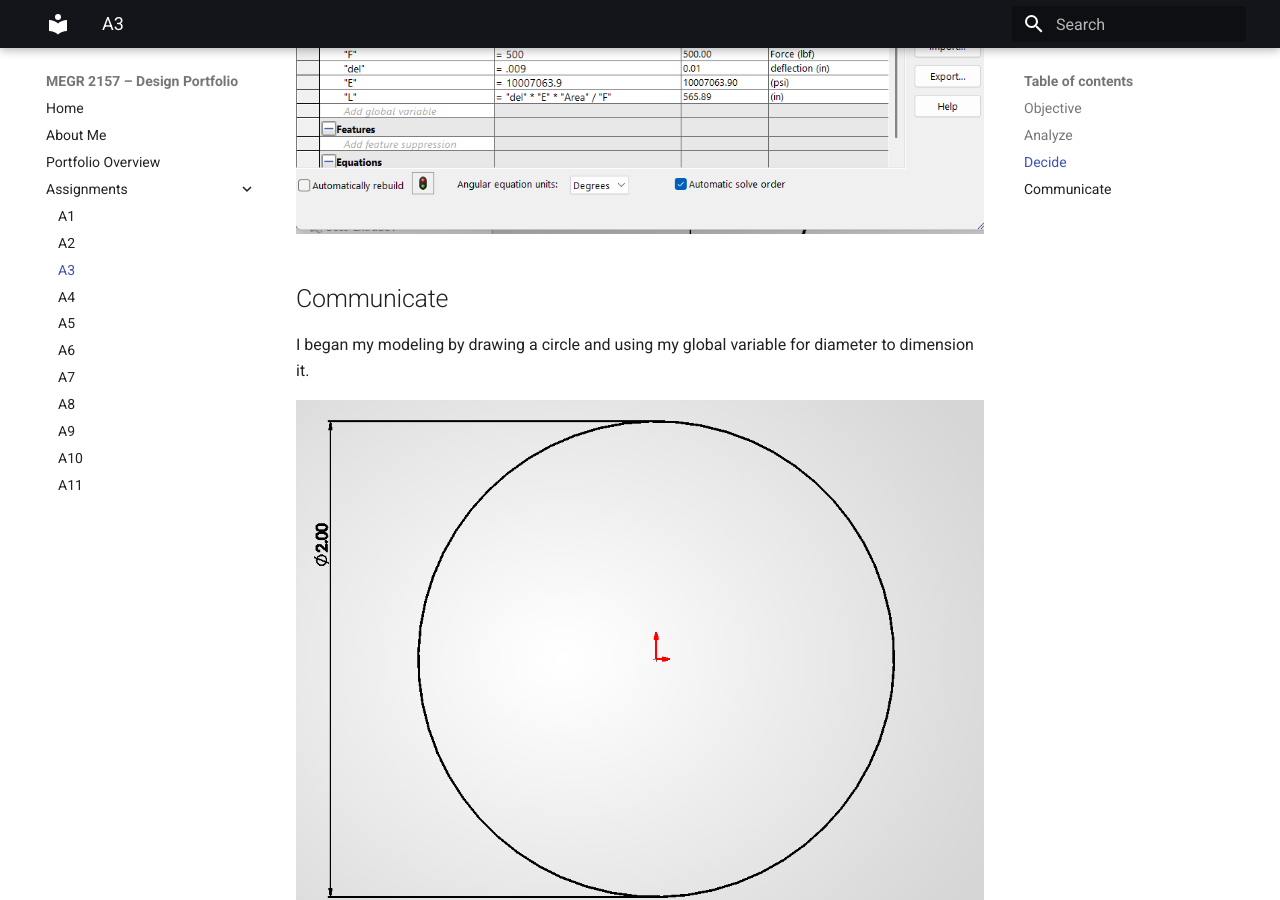
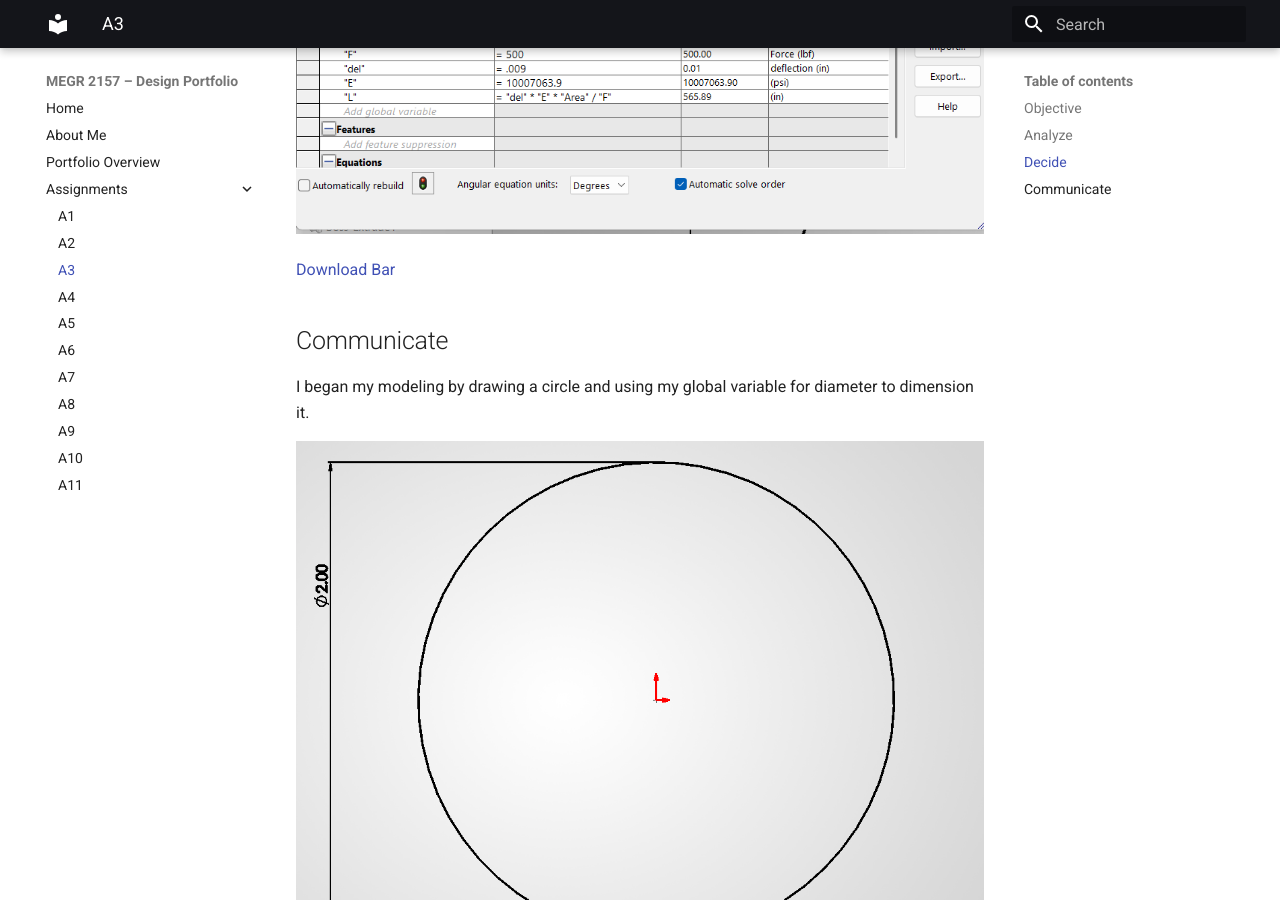
Before and after one commit to whodges5-art/wyatt-hodges-design-projects-portfolio, an MkDocs documentation site: the page built from docs/assignments/A03/index.md, in a window 1280 px wide and 900 px high, scrolled down 1540 px. Built offline with MkDocs 1.6.1 and Material for MkDocs 9.7.7, drawn with Linux system fonts in a browser that asks for light colours.

Commit message:
added solidworks

```diff
--- a/docs/assignments/A03/index.md
+++ b/docs/assignments/A03/index.md
@@ -15,6 +15,8 @@ The bar that is designed should have a circular cross-section, receives an appli
 Since I don't know what this bar is going to be used for other than practice with Solidworks I'm going to make its radius 1 inch and area of the circular cross section pi inches squared to simplify the math. Next is to find the length of the bar using the given equation for Young's Modulus. Using this equation, if area is constant, deflection will increase proportionally with length at a rate of F/E so to find the length of the bar I am going to use the smallest Young's Modulus and largest force for the ranges given. The length i found was a little more than 480 inches. Once I began modeling the bar I found the modulus for the aluminum I chose was actually around 10x10^6 so the length of my bar increased.
 
 ![Parameters](A3Parameters.png)
+
+[Download Bar](../A02/A2Bar.SLDPRT)
 
 ## Communicate
 I began my modeling by drawing a circle and using my global variable for diameter to dimension it.
```
